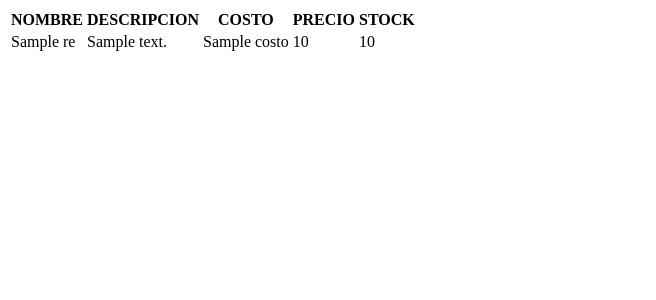
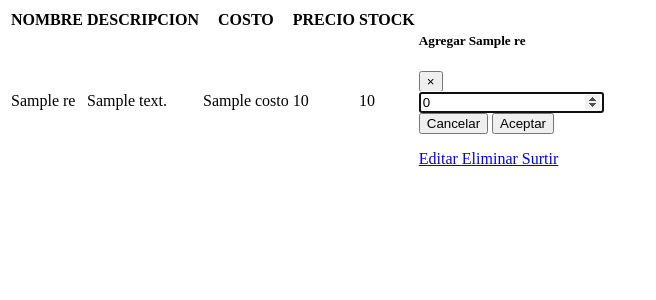
Before and after one commit to Jhonf19/barbas, a PHP site: template views/admin/pro_table.php in a window 1280 px wide. Shown: the top 300 px of the page, without its empty margins (0-656 px from the left). Run offline with PHP 8.4, Linux system fonts and the light colour scheme; the template is opened without the code that fills it: most values are stand-ins (such as "Sample title", 1, 10 or a date in 2020).

Commit message:
i get make apear the modals but i think is not good practice

```diff
--- a/views/admin/pro_table.php
+++ b/views/admin/pro_table.php
@@ -1,7 +1,7 @@
 <div class="table-responsive">
   <table class="table table-bordered ">
     <thead>
-      <th>NOMBRE</th><th>DESCRIPCION</th><th>COSTO</th><th>PRECIO</th><th>STOCK</th><th> <i class="fas fa-cog"></i> </th>
+      <th>NOMBRE</th><th>DESCRIPCION</th><th>COSTO</th><th>PRECIO</th><th>STOCK</th><th><i class="fas fa-cog"></i> </th>
     </thead>
     <tbody>
       <?php foreach ($res as $row): ?>
@@ -13,12 +13,52 @@
         <td><?php echo $row->precio; ?></td>
         <td><?php echo $row->stock; ?></td>
         <td>
-          <a class="btn btn-danger" href="?b=deletePro&prod=<?php echo $row->id_producto; ?>">
-            <i class="fas fa-trash"></i>
-          </a>
-          <a class="btn btn-warning" href="?b=editarProducto&prod=<?php echo $row->id_producto; ?>">
-            <i class="fas fa-edit"></i>
-          </a>
+          <!-- Modal -->
+          <div class="modal fade" id="ModalSurtir<?php echo $row->id_producto;?>" tabindex="-1" role="dialog" aria-labelledby="exampleModalLabel" aria-hidden="true">
+            <div class="modal-dialog" role="document">
+              <div class="modal-content">
+                <div class="modal-header">
+                  <h5 class="modal-title" id="exampleModalLabel">Agregar <?php echo $row->nombre; ?></h5>
+                  <button type="button" class="close" data-dismiss="modal" aria-label="Close">
+                    <span aria-hidden="true">&times;</span>
+                  </button>
+                </div>
+                <form action="?b=surtPro" method="post">
+                <div class="modal-body">
+                    <input type="number" name="cantidad" value="0" placeholder="Cantidad" autofocus>
+                    <input type="hidden" name="id_producto" value="<?php echo $row->id_producto; ?>">
+                    <input type="hidden" name="stock" value="<?php echo $row->stock; ?>">
+
+                </div>
+                <div class="modal-footer">
+                  <button type="button" class="btn btn-secondary" data-dismiss="modal">Cancelar</button>
+                  <button type="submit" class="btn btn-success">Aceptar</button>
+                </div>
+              </form>
+              </div>
+            </div>
+          </div>
+          <!-- Modal -->
+          <div class="dropdown">
+            <a class="btn btn-secondary dropdown-toggle" href="#" role="button" id="dropdownMenuLink" data-toggle="dropdown" aria-haspopup="true" aria-expanded="false">
+            <i class="fa fa-bars"></i>
+            </a>
+
+            <div class="dropdown-menu" aria-labelledby="dropdownMenuLink">
+              <a class="btn btn-block btn-warning" href="?b=editarProducto&prod=<?php echo $row->id_producto; ?>">
+                <i class="fas fa-edit"></i> Editar
+              </a>
+              <a class="btn btn-block btn-danger" href="?b=deletePro&prod=<?php echo $row->id_producto; ?>">
+                <i class="fas fa-trash"></i> Eliminar
+              </a>
+              <a class="btn btn-block btn-success" href="?b=listPro&prod=<?php echo $row->id_producto; ?>"  data-toggle="modal" data-target="#ModalSurtir<?php echo $row->id_producto;  ?>">
+                <i class="fas fa-truck"></i> Surtir
+              </a>
+
+            </div>
+          </div>
+
+
         </td>
       </tr>
     <?php endforeach; ?>
--- a/views/layouts/header1.html
+++ b/views/layouts/header1.html
@@ -23,7 +23,7 @@
           <a class="dropdown-item" href="?b=newPro">Agregar</a>
           <a class="dropdown-item" href="?b=listPro">Listar</a>
           <a class="dropdown-item" href="?b=venPro">Vender</a>
-          <a class="dropdown-item" href="?b=surPro">Surtir</a>
+          <a class="dropdown-item" href="?b=surtPro">Surtir</a>
         </div>
       </li>
       <li class="nav-item dropdown">
```
Also changed, not shown: controllers/controlador.php (+23 -0 lines), models/modelo.php (+15 -0 lines).
